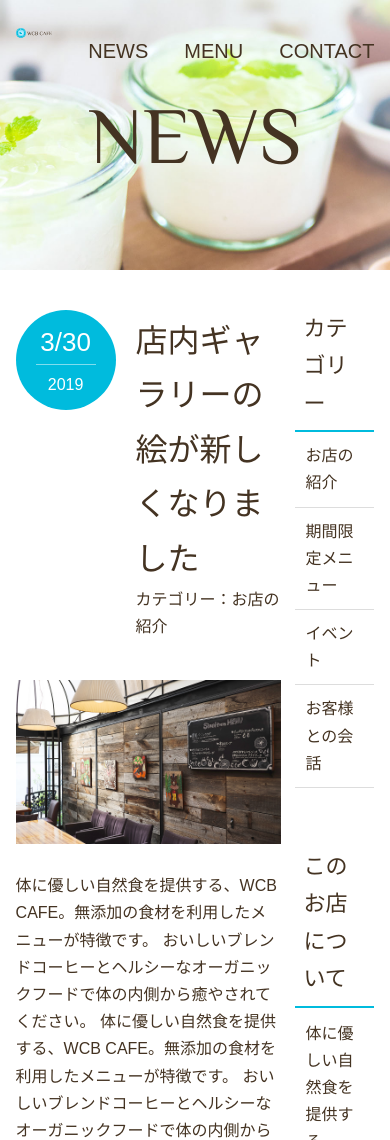
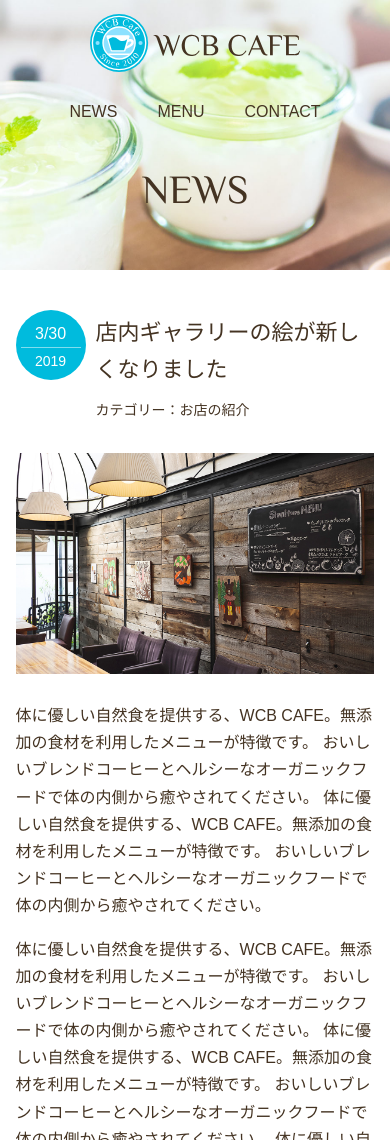
Before and after one commit to hiroki-harada/introduction-to-html-css, a plain HTML site: page news.html in a window 390 px wide. Shown: the top 1140 px of the page. Drawn offline with Linux system fonts and the light colour scheme; some packages are replaced by stand-ins of ours.

Commit message:
[add] responsive

```diff
--- a/css/style.css
+++ b/css/style.css
@@ -213,3 +213,69 @@ aside p {
 .sub-menu a:hover {
     color: #0bd;
 }
+
+
+/* for mobile
+------------------------------- */
+@media (max-width: 600px) {
+    .page-title {
+        font-size: 2.5rem;
+    }
+    .page-header {
+        flex-direction: column;
+        align-items: center;
+    }
+
+    /* HEADER */
+    .main-nav {
+        font-size: 1rem;
+        margin-top: 10px;
+    }
+    .main-nav li {
+        margin: 0 20px;
+    }
+
+    /* HOME */
+    .home-content {
+        margin-top: 20%;
+    }
+
+    /* NEWS */
+    .news-contents {
+        flex-direction: column;
+    }
+    article, aside {
+        width: 100%;
+    }
+
+    /* adjust font and margin */
+    #news .page-title {
+        margin-top: 30px;
+    }
+    aside {
+        margin-top: 60px;
+    }
+    .post-info {
+        margin-bottom: 30px;
+    }
+    .post-date {
+        width: 70px;
+        height: 70px;
+        font-size: 1rem;
+    }
+    .post-date span {
+        font-size: 0.875rem;
+        padding-top: 2px;
+    }
+    .post-title {
+        font-size: 1.375rem;
+    }
+    .post-cat {
+        font-size: 0.875rem;
+        margin-top: 10px;
+    }
+    .post-title,
+    .post-cat {
+        margin-left: 80px;
+    }
+}
--- a/news.html
+++ b/news.html
@@ -2,10 +2,13 @@
 <html lang="ja">
     <head>
         <meta charset="utf-8">
+        <!-- responsive -->
+        <meta name="viewport" content="width=device-width, initial-scale=1.0">
+
         <title>WCB Cafe - NEWS</title>
         <meta name="description" content="ブレンドコーヒーとヘルシーなオーガニックフードを提供するカフェ">
 
-    <!-- CSS -->
+        <!-- CSS -->
         <link rel="stylesheet" href="https://unpkg.com/ress/dist/ress.min.css">
         <link href="https://fonts.googleapis.com/css?family=Philosopher" rel="stylesheet">
         <link href="css/style.css" rel="stylesheet">
```
Also changed, not shown: index.html (+1 -1 lines).
